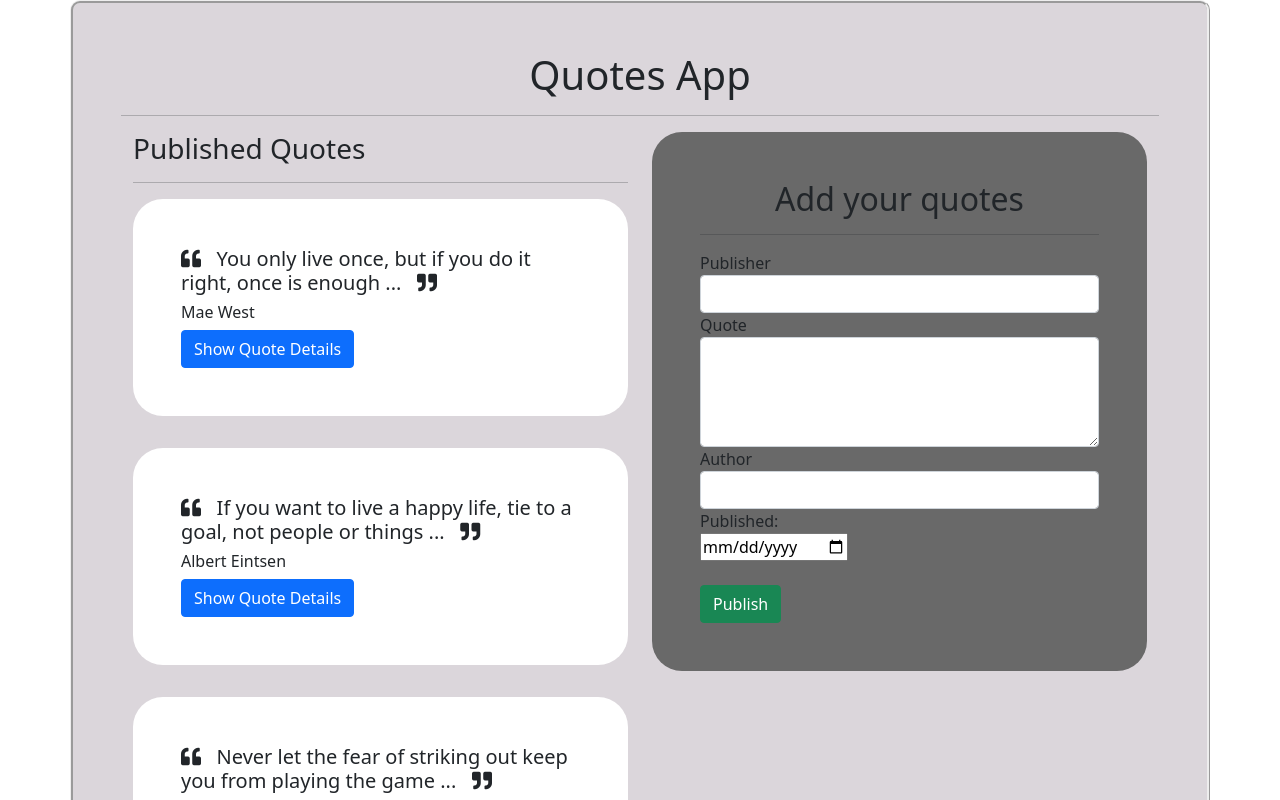
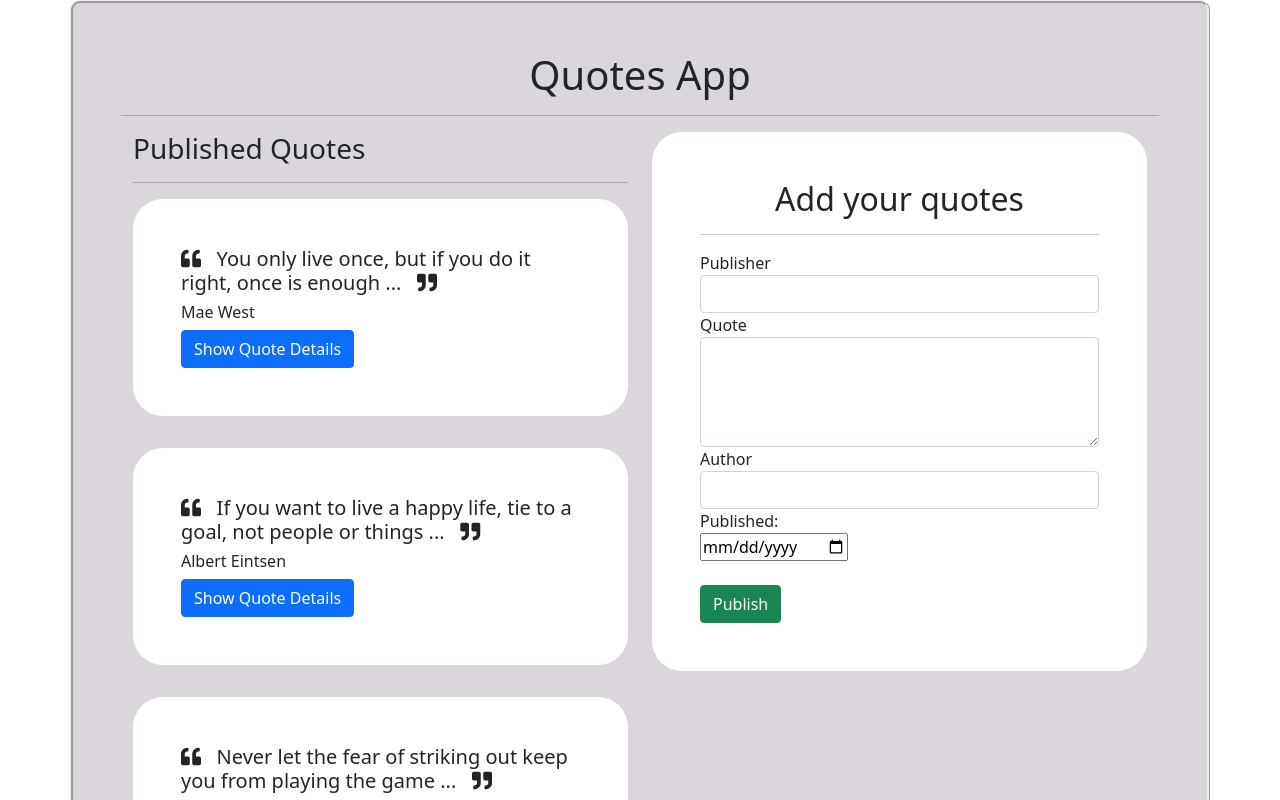
Before and after one commit to Emmanuel687/Quote-Web-App, an Angular app: page / in a window 1280 px wide. Shown: the top 800 px of the page. Built offline with nearby package versions, Linux system fonts and the light colour scheme.

Commit message:
added css  color to component to quote-form

```diff
--- a/src/app/quote-form/quote-form.component.css
+++ b/src/app/quote-form/quote-form.component.css
@@ -1,10 +1,10 @@
 .forms {
     padding: 3rem;
-    background-color: dimgrey;
+    background-color: white;
     border-radius: 30px;
 }
 
 .forms:hover {
     box-shadow: 0 0 10px rgba(3, 1, 34, 0.6), 0 0 20px rgba(3, 1, 34, 0.6), 0 0 40px rgba(3, 1, 34, 0.6);
-    color: white;
+    color: black;
 }
```
